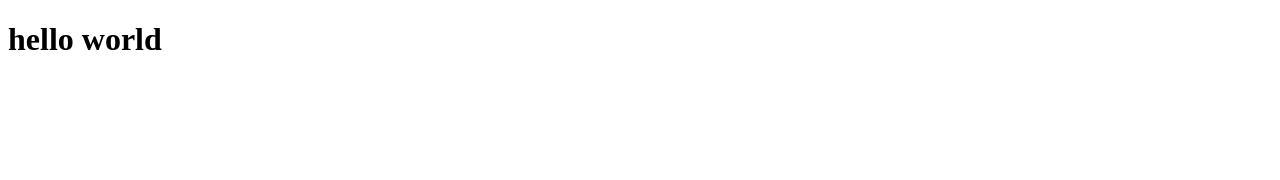
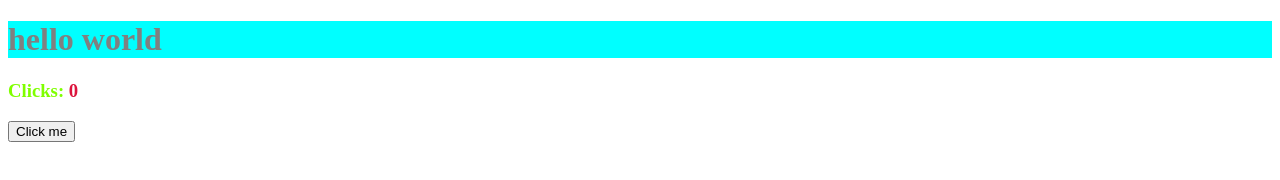
Before and after one commit to jenlaw91/Oquirrh-Hills-Academy, a plain HTML site: page index.html in a window 1280 px wide. Drawn offline with Linux system fonts and the light colour scheme.

Commit message:
Initial clicks update

```diff
--- a/index.html
+++ b/index.html
@@ -4,8 +4,15 @@
     <meta charset="UTF-8">
     <meta name="viewport" content="width=device-width, initial-scale=1.0">
     <title>Document</title>
+    <link rel="stylesheet" href="styles.css">
 </head>
 <body>
     <h1>hello world</h1>
+
+    <h3 class="Class">Clicks: <span id="number">0</span></h3>
+    <button onclick="onPress()">Click me</button>
+
+
+    <script src="./index.js"></script>
 </body>
 </html>
--- /dev/null
+++ b/index.js
@@ -0,0 +1,8 @@
+// Setting Initial values
+const spanText = document.getElementById("number");
+let currentValue = spanText.textContent;
+
+function onPress(){
+   currentValue++;
+   spanText.textContent = currentValue;
+}
--- /dev/null
+++ b/styles.css
@@ -0,0 +1,12 @@
+h1{
+    color: gray;
+    background-color: aqua;
+}
+
+#number{
+    color: crimson;
+}
+
+.Class{
+    color: chartreuse;
+}
```
